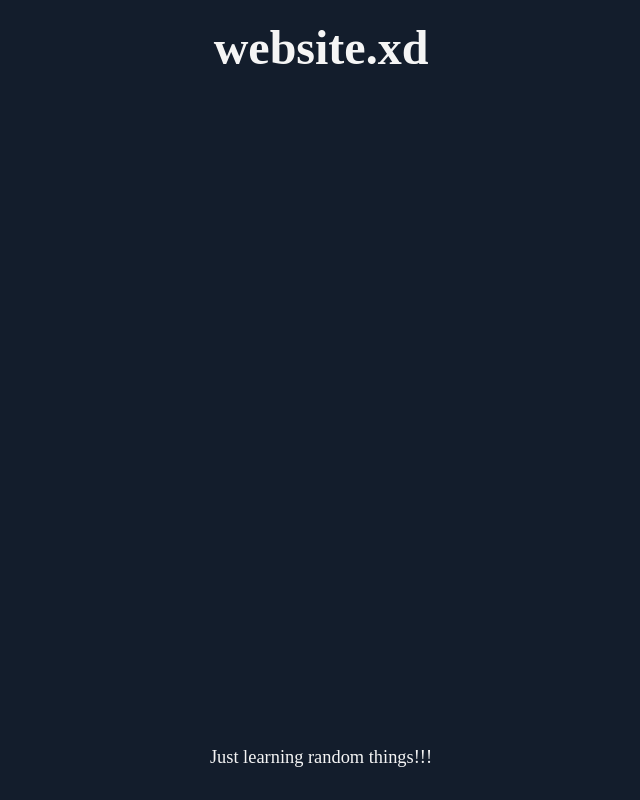
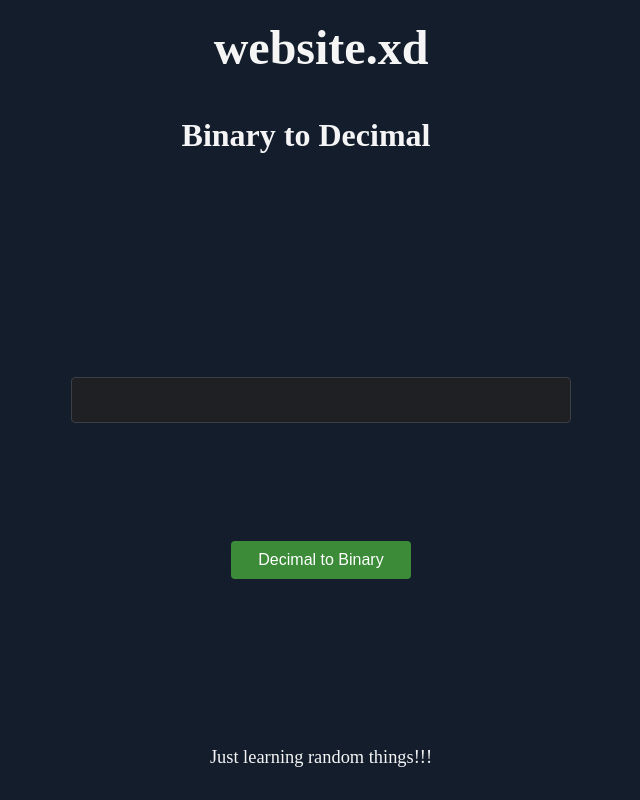
Before and after one commit to biki0/mywebsite, a React (Vite) app: page /bindec in a window 1280 px wide. Shown: the whole page, without its empty margins (319-959 px from the left). Built offline with nearby package versions, Linux system fonts and the light colour scheme.

Commit message:
fourth commit

```diff
--- a/index.html
+++ b/index.html
@@ -4,7 +4,7 @@
     <meta charset="UTF-8" />
     <link rel="icon" type="image/svg+xml" href="/vite.svg" />
     <meta name="viewport" content="width=device-width, initial-scale=1.0" />
-    <title>Vite + React + TS</title>
+    <title>website.xd</title>
   </head>
   <body>
     <div id="root"></div>
--- a/src/App.tsx
+++ b/src/App.tsx
@@ -5,6 +5,7 @@ import Navbar from "./components/Navbar"
 import Footer from "./components/Footer"
 import SnakeGame from "./components/SnakeGame"
 import TicTacToe from "./components/TicTacToe/TicTacToe"
+import BinDecConverter from "./components/BinaryDecimalConverter/BinDecConverter"
 
 function App() {
 
@@ -18,9 +19,10 @@ function App() {
 
     <Routes>
 
-      <Route path="/" element={<Home/>} />
-      <Route path="/snakegame" element={<SnakeGame/>} />
-      <Route path="/tictactoe" element={<TicTacToe/>} />
+      <Route path="/" element={ <Home /> } />
+      <Route path="/snakegame" element={ <SnakeGame /> } />
+      <Route path="/tictactoe" element={ <TicTacToe /> } />
+      <Route path="bindec" element={ <BinDecConverter /> } />
 
     </Routes>
 
--- /dev/null
+++ b/src/components/BinaryDecimalConverter/BinDecConverter.tsx
@@ -0,0 +1,96 @@
+import { useState } from "react"
+import Heading from "../Heading";
+import "./bindec.css"
+
+const BinDecConverter = () => {
+
+    const [userInput, setUserInput] = useState("");
+    const [switchMode, setSwitchMode] = useState(false);
+    let invalidInput: boolean = false;
+    let result: number = 0;
+    let showResult: boolean = false;
+
+    const handleInput = (event: React.ChangeEvent<HTMLInputElement>) => {
+        setUserInput(event.target.value)
+    }
+
+    const modeButton = () => {
+        setSwitchMode(!switchMode);
+    }
+
+    const checkBinaryInput = () => {
+        for(let i=0; i<userInput.length; ++i){
+            if(userInput.length > 0 && userInput[i] !== "0" && userInput[i] !== "1"){
+                invalidInput = true;
+            }
+        }
+    }
+
+    const toDecimal = () => {
+        result = parseInt(userInput, 2);
+        showResult = result >= 0;
+    }
+
+    const checkDecimalInput = () => {
+        if(userInput.length > 0 && userInput.match(/[^0-9]/)){
+            invalidInput = true;
+        }
+    }
+
+    const toBinary = () => {
+        result = +Number(userInput).toString(2);
+        showResult = result >= 0;
+    }
+
+
+    if (switchMode == false) {
+
+        checkBinaryInput();
+        toDecimal();
+
+        return (
+
+            <>
+
+                <Heading title="Binary to Decimal" />
+
+
+                {invalidInput && <div className="invalid-info">Invalid input! Enter 0 or 1</div>}
+                {showResult && <div className="result">{result}</div>}
+
+                <input type="text" value={userInput} onChange={handleInput} />
+
+                <button className="change-button" onClick={modeButton}>Decimal to Binary</button>
+
+
+            </>
+    )}
+    else {
+
+        checkDecimalInput();
+        toBinary();
+
+        return (
+
+            <>
+
+                <Heading title="Decimal to Binary" />
+
+
+                {invalidInput && <div className="invalid-info">Invalid input! Enter numbers only</div>}
+                {showResult && <div className="result">{result}</div>}
+
+                <input type="text" value={userInput} onChange={handleInput} />
+
+                <button className="change-button" onClick={modeButton}>Binary to Decimal</button>
+
+
+            </>
+
+        )
+    }
+
+
+}
+
+export default BinDecConverter
--- /dev/null
+++ b/src/components/BinaryDecimalConverter/bindec.css
@@ -0,0 +1,70 @@
+input {
+
+    top: 50%;
+    left: 50%;
+    transform: translate(-50%, -50%);
+    background: rgb(31, 32, 35);
+    border: 1px solid rgb(60, 63, 68);
+    border-radius: 4px;
+    font-size: 13px;
+    color: rgb(247, 248, 248);
+    height: 46px;
+    width: 100%;
+    max-width: 500px;
+    appearance: none;
+    position: fixed;
+    transition: border 0.15s ease 0s;
+}
+
+.invalid-info {
+    position: fixed;
+    font-size: 2rem;
+    width: 100%;
+    text-align: center;
+    color: rgb(180, 171, 171);
+}
+
+.result {
+    position: fixed;
+    margin-top: 100px;
+    font-size: 2rem;
+    width: 100%;
+    color: rgb(243, 239, 232);
+    text-align: center;
+
+}
+
+.change-button {
+    position: fixed;
+    width: 100%;
+    max-width: 180px;
+    line-height: 1.5;
+	text-align: center;
+    top: 70%;
+    left: 50%;
+    transform: translate(-50%, -50%);
+	color: #fff;
+	background-color: #3b8b38;
+	border-color: #0d6efd;
+    border: 1px solid transparent;
+    padding: 6px 12px;
+	font-size: 16px;
+    font-weight: 400;
+	border-radius: .25rem;
+    cursor: pointer;
+	outline: 0;
+    animation: fadeInAnimation 2s;
+}
+
+@keyframes fadeInAnimation {
+    from { opacity: 0; }
+    to   { opacity: 1; }
+}
+
+.change-button:hover {
+
+	color: #fff;
+	background-color: #51ac5d;
+	border-color: #0d6efd;
+
+}
--- a/src/components/Heading.tsx
+++ b/src/components/Heading.tsx
@@ -7,7 +7,8 @@ type HeadingProps = { title: string }
 const h1Style: CSS.Properties = {
 
     marginTop: "30px",
-    marginRight: "30px"
+    marginRight: "30px",
+    marginBottom: "30px"
 
 }
 
--- a/src/components/Home.tsx
+++ b/src/components/Home.tsx
@@ -14,7 +14,7 @@ const Home = () => {
 
                     <li><a href="/snakegame"> <h1>Snake Game</h1></a></li>
                     <li><a href="/tictactoe"> <h1>Tic Tac Toe</h1> </a></li>
-                    <li><a href="/"> <h1>Snake Game</h1> </a></li>
+                    <li><a href="/bindec"> <h1>Binary - Decimal</h1> </a></li>
                     <li><a href="/"> <h1>Snake Game</h1> </a></li>
 
                 </ul>
--- a/src/components/TicTacToe/TicTacToe.tsx
+++ b/src/components/TicTacToe/TicTacToe.tsx
@@ -7,48 +7,76 @@ import "./board.css"
 const TicTacToe = () => {
 
     const [board, boardUpdate] = useState<string[]>([]);
-    const [playerX, setPlayerX] = useState(true);
+    const [player, setPlayer] = useState(true);
+    const [errorButton, setErrorButton] = useState(false);
+    const [endMessage, setEndMessage] = useState(false);
 
     const checkWinner = () => {
 
+        if(board[5] == 'X'){
+            setErrorButton(true);
+            setEndMessage(true);
+        }
+
     }
 
-    const tileClicked = (position: number) => {
+    const tileClicked = ( position: number ) => {
 
-        if(board[position] == 'X' || board[position] == 'O') return
+        if(board[position] == 'X' || board[position] == 'O') { return }
 
-        board[position] = playerX ? 'X' : 'O';
+        board[position] = player ? "X" : "O";
 
         boardUpdate(board);
 
-        //check winner
         checkWinner();
 
-        setPlayerX(!playerX);
+        setPlayer(!player);
 
     }
 
+    const reset = () => {
+
+        setErrorButton(false);
+        boardUpdate([]);
+        setPlayer(true);
+        setEndMessage(false);
+
+    }
 
     return (
+
         <>
 
             <Heading title="Tic Tac Toe" />
 
+
             <div className="board">
 
-                <Tile value={board[0]} click={() => tileClicked(0)} />
-                <Tile value={board[1]} click={() => tileClicked(1)} />
-                <Tile value={board[2]} click={() => tileClicked(2)} />
-                <Tile value={board[3]} click={() => tileClicked(3)} />
-                <Tile value={board[4]} click={() => tileClicked(4)} />
-                <Tile value={board[5]} click={() => tileClicked(5)} />
-                <Tile value={board[6]} click={() => tileClicked(6)} />
-                <Tile value={board[7]} click={() => tileClicked(7)} />
-                <Tile value={board[8]} click={() => tileClicked(8)} />
+                <Tile value={ board[0] } click={ () => tileClicked(0) } />
+                <Tile value={ board[1] } click={ () => tileClicked(1) } />
+                <Tile value={ board[2] } click={ () => tileClicked(2) } />
+                <Tile value={ board[3] } click={ () => tileClicked(3) } />
+                <Tile value={ board[4] } click={ () => tileClicked(4) } />
+                <Tile value={ board[5] } click={ () => tileClicked(5) } />
+                <Tile value={ board[6] } click={ () => tileClicked(6) } />
+                <Tile value={ board[7] } click={ () => tileClicked(7) } />
+                <Tile value={ board[8] } click={ () => tileClicked(8) } />
 
             </div>
 
+
+            {errorButton &&
+                <button className="error-button" onClick={reset}>Play Again</button>
+            }
+
+            {endMessage &&
+                <div className="end-message">
+                    <p>GAME ENDED</p>
+                </div>
+            }
+
         </>
+
     )
 
 
--- a/src/components/TicTacToe/Tile.tsx
+++ b/src/components/TicTacToe/Tile.tsx
@@ -1,13 +1,15 @@
 import "./board.css"
 
-type TileProps = {value: string, click: any}
+type TileProps = { value: string, click: any }
 
-const Tile = ({value, click}: TileProps) => {
+const Tile = ( { value, click } : TileProps) => {
 
-    return(
+    return (
 
-        <button onClick={click}>
-            <p className="val">{value}</p>
+        <button className="tile" onClick={ click }>
+
+            <p className="val">{ value }</p>
+
         </button>
 
     )
--- a/src/components/TicTacToe/board.css
+++ b/src/components/TicTacToe/board.css
@@ -1,18 +1,74 @@
 .board {
-	width: 100%;
-	height: 100%;
+	width: 350px;
+	height: 350px;
 	display: grid;
+	margin: 0 auto;
 	justify-content: center;
 	align-content: center;
 	align-items: center;
-	grid-template-columns: repeat(3, auto)
+	grid-template-columns: repeat(3, auto);
 }
 
-button {
-    width: 150px;
-    height: 150px;
+.tile {
+    width: 120px;
+    background-color: rgb(223, 219, 219);
+    height: 120px;
 }
 
 .val {
     font-size: 5rem;
 }
+
+.error-button {
+	margin-top: 50px;
+	cursor: pointer;
+	outline: 0;
+	color: #fff;
+	background-color: #3b8b38;
+	border-color: #0d6efd;
+	display: inline-block;
+	font-weight: 400;
+	line-height: 1.5;
+	text-align: center;
+	border: 1px solid transparent;
+	padding: 6px 12px;
+	font-size: 16px;
+	border-radius: .25rem;
+	transition: color .15s ease-in-out,background-color .15s ease-in-out,border-color .15s ease-in-out,box-shadow .15s ease-in-out;
+	animation: fadeInAnimation 2s;
+}
+
+@keyframes fadeInAnimation {
+    from { opacity: 0; }
+    to   { opacity: 1; }
+}
+
+.error-button:hover {
+
+	color: #fff;
+	background-color: #51ac5d;
+	border-color: #0d6efd;
+
+}
+
+@media only screen and (max-width: 400px) {
+	.error-button {
+		margin-top: 10px;
+		cursor: pointer;
+		outline: 0;
+		color: #fff;
+		background-color: #3b8b38;
+		border-color: #0d6efd;
+		display: inline-block;
+		font-weight: 400;
+		line-height: 1.5;
+		text-align: center;
+		border: 1px solid transparent;
+		padding: 6px 12px;
+		font-size: 16px;
+		border-radius: .25rem;
+		transition: color .15s ease-in-out,background-color .15s ease-in-out,border-color .15s ease-in-out,box-shadow .15s ease-in-out;
+		animation: fadeInAnimation 2s;
+	}
+
+}
--- a/src/index.css
+++ b/src/index.css
@@ -11,7 +11,3 @@ body {
   text-align: center;
   font-size: 100%;
 }
-
-button {
-  font-size: 2rem;
-}
```
